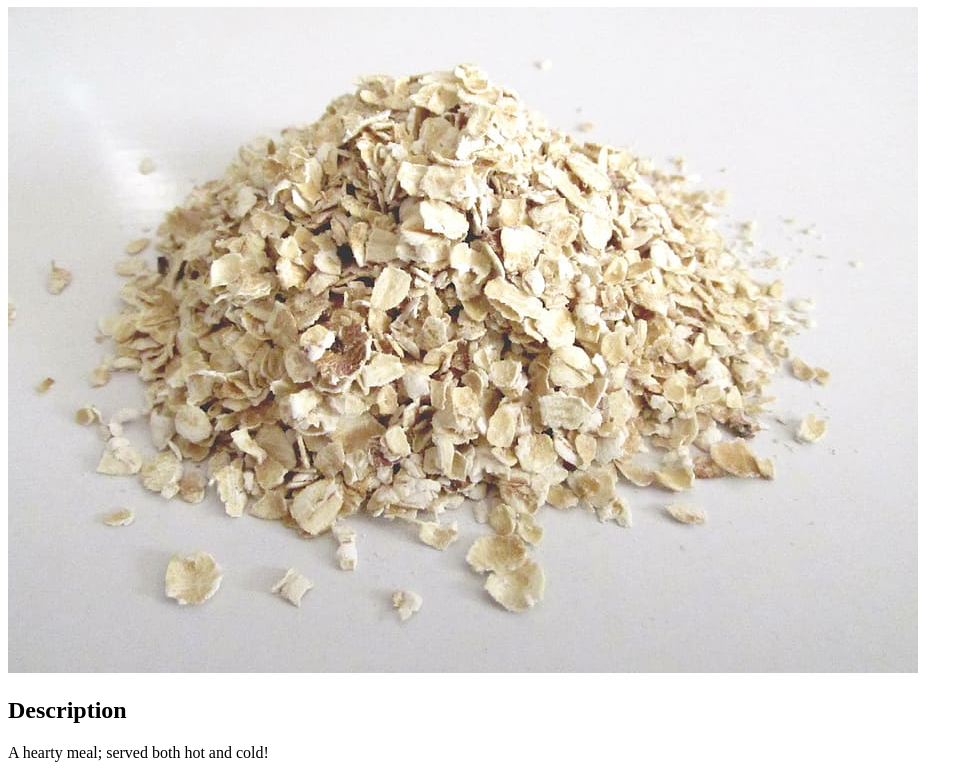
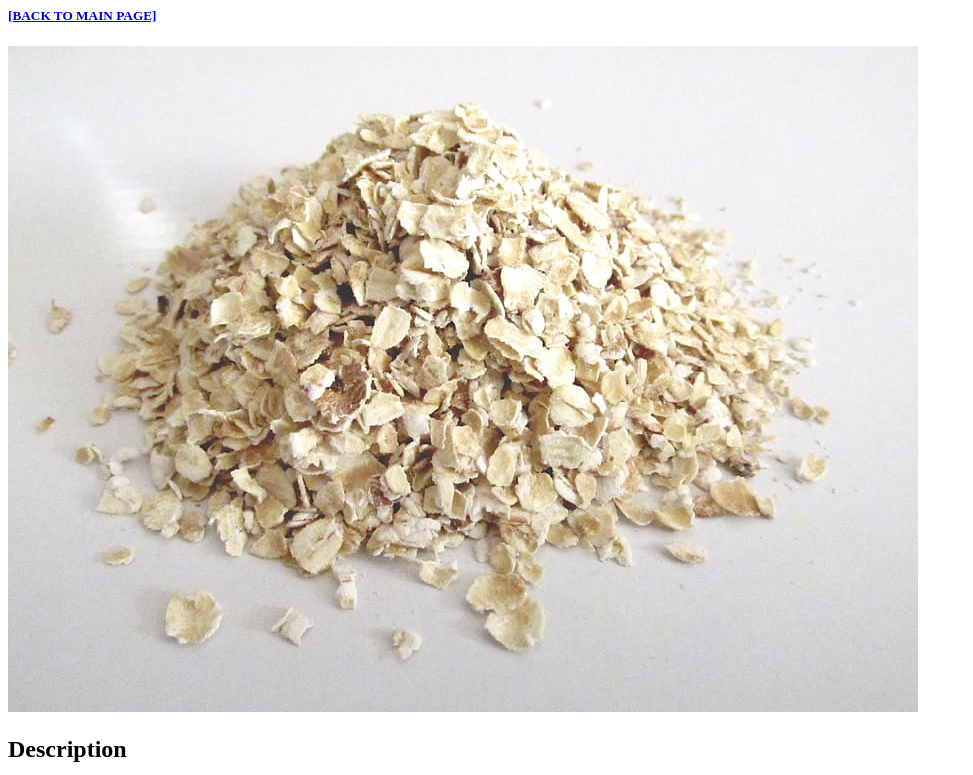
Before and after one commit to JoshuaPollinger/odin-recipes, a plain HTML site: page recipes/oats.html in a window 1280 px wide. Shown: the part 73-848 px from the top of the page, without its empty margins (0-973 px from the left). Drawn offline with Linux system fonts and the light colour scheme.

Commit message:
added home page link

```diff
--- a/recipes/oats.html
+++ b/recipes/oats.html
@@ -8,6 +8,7 @@
 </head>
 <body>
     <h1>Oats!</h1>
+    <h5><a href="../index.html">[BACK TO MAIN PAGE]</a></h5>
     <img src="../images/oats.jpg" alt="[displayed here: a pile of oats]">
     <h2>Description</h2>
     <p>A hearty meal; served both hot and cold!</p>
```
